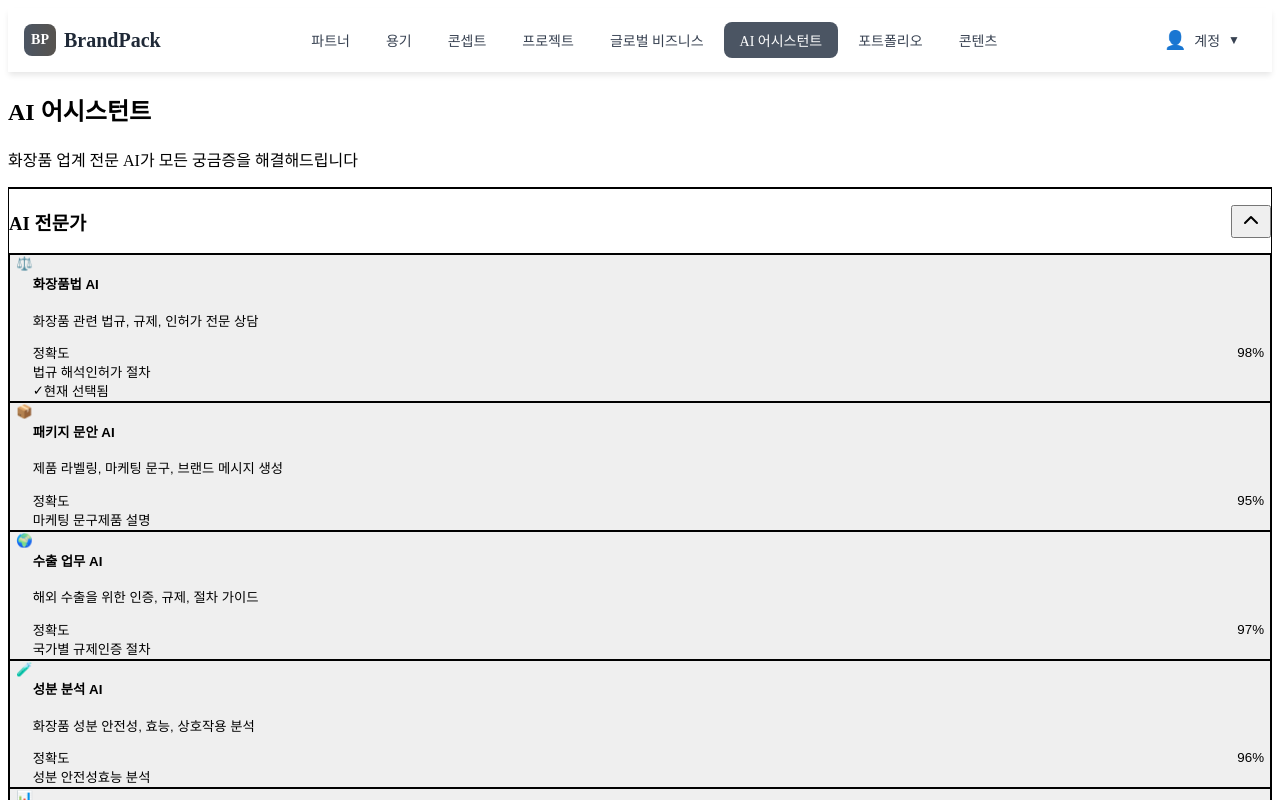
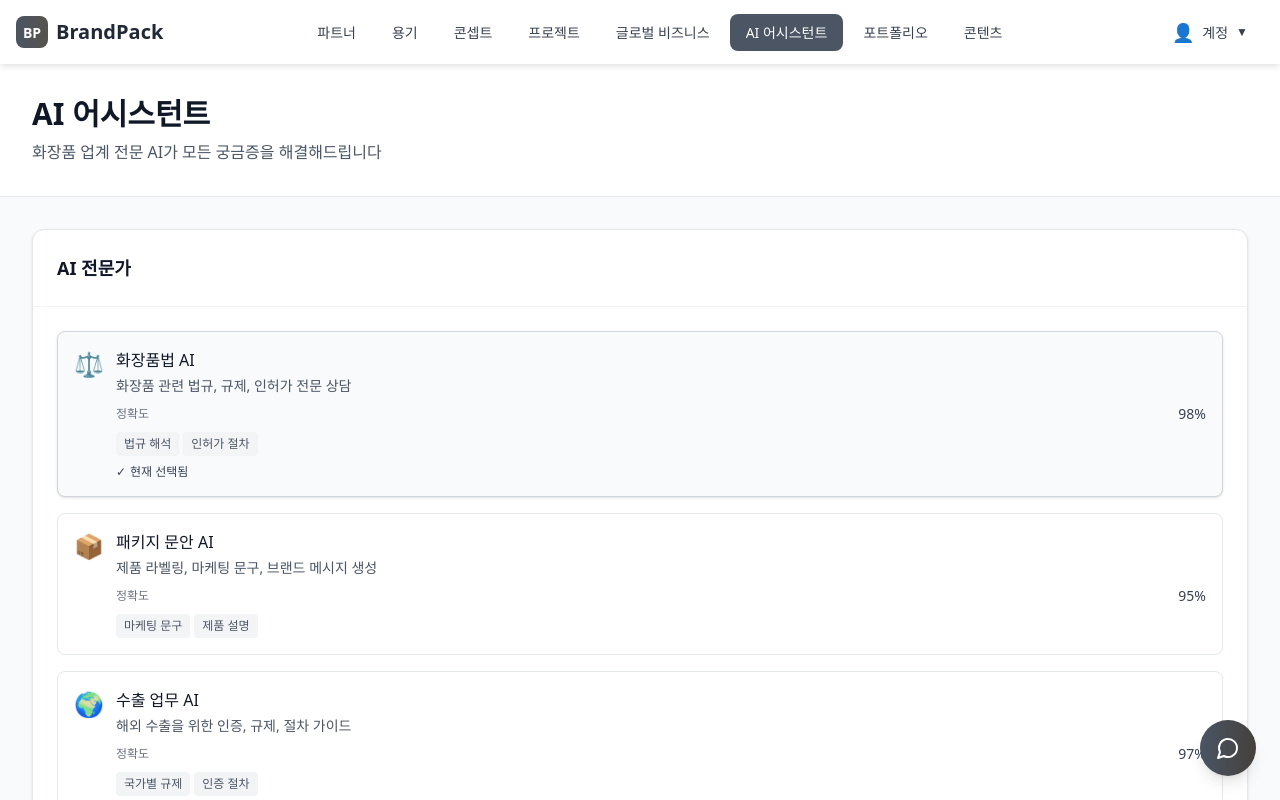
Before and after one commit to kikoon-ek/brandpack-platform, a React (Vite) app: page /#/ai-assistant in a window 1280 px wide. Shown: the top 800 px of the page. Built offline with nearby package versions, Linux system fonts and the light colour scheme.

Commit message:
URGENT FIX: Restore Tailwind CSS import to fix broken site layout

```diff
--- a/src/App.css
+++ b/src/App.css
@@ -1,3 +1,5 @@
+@import 'tailwindcss';
+
 /* Custom animations for UFO background */
 @keyframes float {
   0%, 100% { transform: translateY(0px) rotate(0deg); }
--- a/src/pages/NewAIAssistantPage.jsx
+++ b/src/pages/NewAIAssistantPage.jsx
@@ -140,10 +140,10 @@ const NewAIAssistantPage = () => {
 
       {/* 메인 콘텐츠 - PC에서 좌우 배치, 모바일에서 세로 배치 */}
       <section className="max-w-7xl mx-auto px-4 sm:px-6 lg:px-8 py-8">
-        <div className="grid grid-cols-1 sm:grid-cols-[320px_1fr] gap-6">
+        <div className="flex flex-col sm:flex-row gap-6">
 
           {/* AI 전문가 선택 영역 - PC에서 좌측, 모바일에서 상단 */}
-          <div>
+          <div className="w-full sm:w-80 sm:flex-shrink-0">
             <div className="bg-white rounded-xl shadow-sm border border-gray-200">
 
               {/* 헤더 - 모바일에서만 접기 버튼 */}
```
